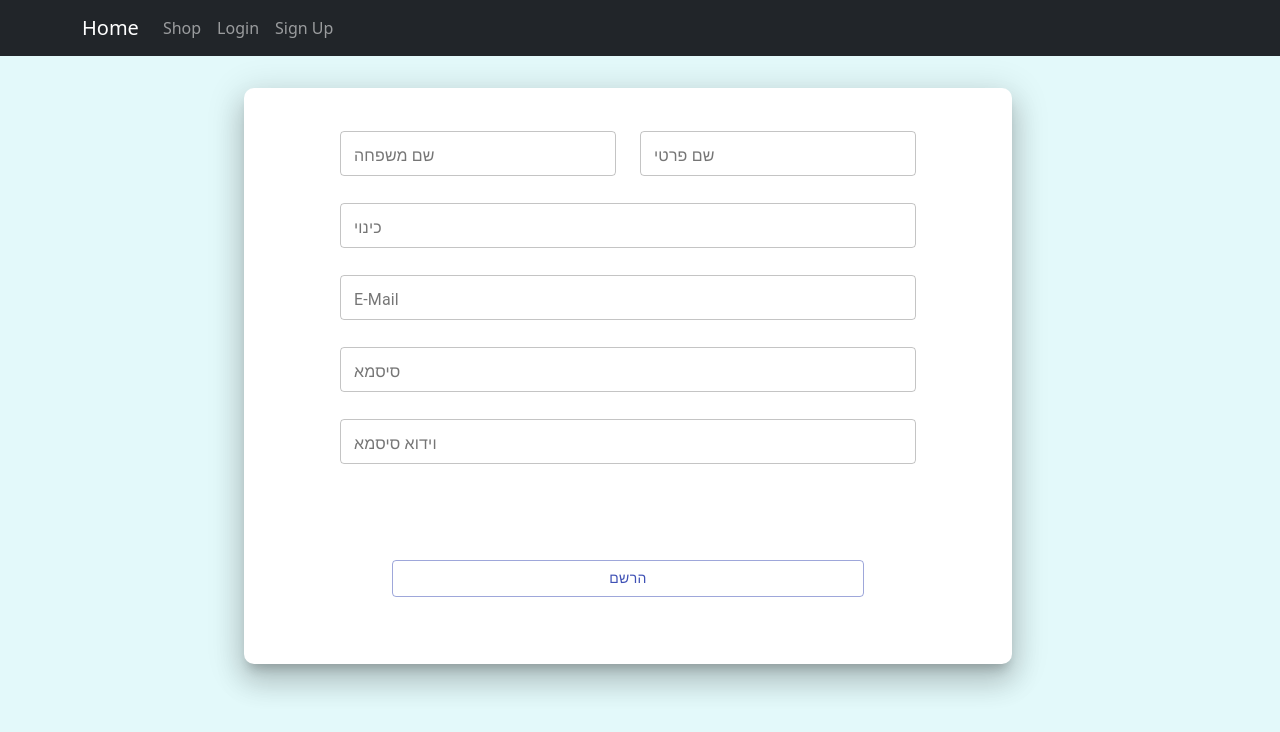
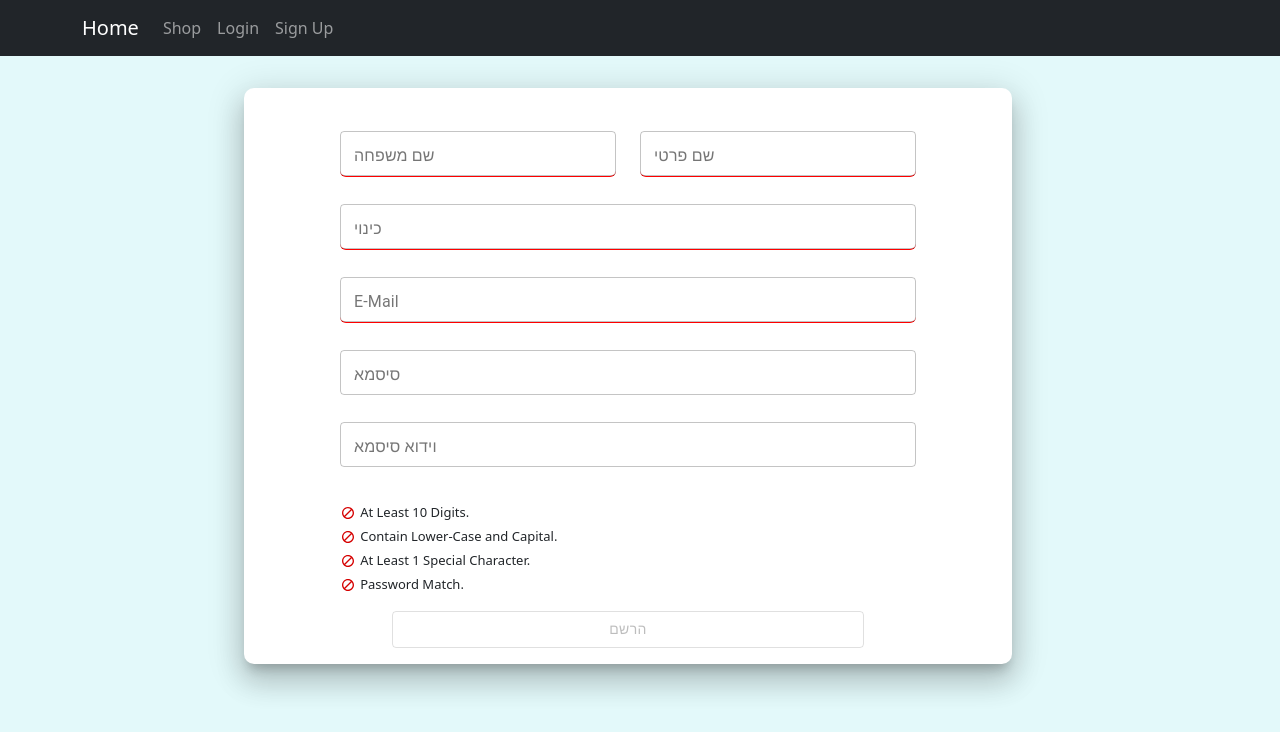
Before and after one commit to TomerHalali/Digital-Store, a React (Create React App) app in the folder UI/: page / in a window 1280 px wide. Shown: the top 732 px of the page. Built offline with nearby package versions, Linux system fonts and the light colour scheme.

Commit message:
fix all input validation registration component

```diff
--- a/UI/package.json
+++ b/UI/package.json
@@ -17,11 +17,13 @@
     "react": "^17.0.2",
     "react-bootstrap": "^2.0.0-beta.6",
     "react-dom": "^17.0.2",
+    "react-icons": "^4.2.0",
     "react-redux": "^7.2.4",
     "react-router-dom": "^5.2.1",
     "react-scripts": "4.0.3",
     "redux-thunk": "^2.3.0",
     "typescript": "^4.4.2",
+    "validator": "^13.6.0",
     "web-vitals": "^1.1.2"
   },
   "scripts": {
@@ -49,6 +51,7 @@
     ]
   },
   "devDependencies": {
-    "@types/react-router-dom": "^5.1.8"
+    "@types/react-router-dom": "^5.1.8",
+    "@types/validator": "^13.6.3"
   }
 }
--- a/UI/src/components/Registration/RegistrationComponent.tsx
+++ b/UI/src/components/Registration/RegistrationComponent.tsx
@@ -1,15 +1,20 @@
-import React, { useState } from 'react';
+import React, { useState, useEffect } from 'react';
 import Box from '@material-ui/core/Box';
 import { Button } from '@material-ui/core';
 import { TextField } from '@material-ui/core';
 import Row from 'react-bootstrap/Row';
 import Col from 'react-bootstrap/Col';
+import validator from 'validator';
+import { FcCheckmark } from 'react-icons/fc'
+import { FcCancel } from 'react-icons/fc'
 import "../Registration/RegistrationStyle.css";
 
 
 const RegistrationComponent = () => {
     const axios = require('axios');
     const [userRegister, setUserRegister] = useState(false);
+
+    //Input Variables
     const [firstName, setFirstName] = useState("");
     const [lastName, setlastName] = useState("");
     const [username, setUsername] = useState("");
@@ -17,18 +22,120 @@ const RegistrationComponent = () => {
     const [password, setPassword] = useState("");
     const [passwordValid, setPasswordValid] = useState("");
 
+    //Input Styles
+    const [errorBorder, setErrorBorder] = useState({ borderBottom: "1px red solid", borderRadius: "6px" });
+    const [emptyStyle, setEmptyStyle] = useState({});
+
+
+    //validation
+    const [passwordRequierd, setPasswordRequierd] = useState({
+        "numberOfDigits": false,
+        "lowerCapital": false,
+        "special": false,
+        "match": false
+    });
+
+    const [isValid, setIsValid] = useState({
+        "firstName": false,
+        "lastName": false,
+        "username": false,
+        "email": false,
+        "password": false,
+        "passwoedValid": false
+
+    });
+    const [isDisabled, setIsDisabled] = useState(true);
+
+    //Check for disabled Button
+    useEffect(() => {
+        let buttonDisabled = false;
+        for (const value of Object.values(isValid)) {
+            console.log(value);
+            if (!value) {
+                buttonDisabled = true;
+            }
+        }
+        setIsDisabled(buttonDisabled);
+
+    }, [isValid])
+
+    //Cheack For Valid Email
+    useEffect(() => {
+        if (validator.isEmail(email)) {
+            setIsValid({ ...isValid, email: true });
+        } else {
+            setIsValid({ ...isValid, email: false });
+        }
+    }, [email])
+
+    //Cheack For Valid Passowrd
+    useEffect(() => {
+        let isNumberOfDigits = false;
+        let isLowerCapital = false;
+        let isSpecial = false;
+        let isMatch = false;
+
+        if(password){
+            if(password === passwordValid){
+                isMatch = true;
+            }else{
+                isMatch = false;
+            }
+        }
+
+        if (password.length >= 10) {
+            isNumberOfDigits = true;
+        } else {
+            isNumberOfDigits = false;
+        }
+
+        if (/[a-z]/g.test(password) && /[A-Z]/g.test(password)) {
+            isLowerCapital = true;
+        } else {
+            isLowerCapital = false;
+        }
+
+        if (/[\!\@\#\$\%\^\&\*\)\(\+\=\.\<\>\{\}\[\]\:\;\'\"\|\~\`\_\-]/g.test(password)) {
+            isSpecial = true;
+        } else {
+            isSpecial = false;
+        }
+
+        setPasswordRequierd({ ...passwordRequierd, lowerCapital: isLowerCapital, numberOfDigits: isNumberOfDigits, special: isSpecial, match: isMatch });
+
+        if(isSpecial && isLowerCapital && isNumberOfDigits){
+            setIsValid({ ...isValid, password: true });
+        }else{
+            setIsValid({ ...isValid, password: false });
+        }
+
+    }, [password])
+
+    useEffect(() => {
+        if (password) {
+            if (password === passwordValid) {
+                setPasswordRequierd({ ...passwordRequierd, match: true });
+                setIsValid({ ...isValid, passwoedValid: true });
+            } else {
+                setPasswordRequierd({ ...passwordRequierd, match: false });
+                setIsValid({ ...isValid, passwoedValid: false });
+            }
+        }
+    }, [passwordValid])
+
+
+    //Submit Registration
     function applyRegistration() {
-        const firstNameField = document.getElementById("first-name-field");
-        const lastNameField = document.getElementById("last-name-field");
-        const usernameField = document.getElementById("username-field");
-        const emailField = document.getElementById("email-field");
-        const passwordField = document.getElementById("password-field");
-        const passwordValidField = document.getElementById("password-valid-field");
 
-        let isValid = checkValidationInputs(firstNameField, lastNameField, usernameField, emailField, passwordField, passwordValidField);
+        let allFieldsValid = true;
+        for (const value of Object.values(isValid)) {
+            console.log(value);
+            if (!value) {
+                allFieldsValid = false;
+            }
+        }
 
-        if (isValid) {
-
+        if (allFieldsValid) {
             axios({
                 method: 'post',
                 url: "http://localhost:3010/api/v1/postRegistration",
@@ -43,58 +150,10 @@ const RegistrationComponent = () => {
 
                 setFirstName(""); setlastName(""); setUsername(""); setEmail(""); setPassword(""); setPasswordValid(""); setUsername("");
                 setUserRegister(true);
-
-
             })
-
         }
-
-
-
     }
 
-    function checkValidationInputs(firstNameField: any, lastNameField: any, usernameField: any, emailField: any, passwordField: any, passwordValidField: any) {
-        let isValid = true;
-        if (firstName === "") {
-            if (firstNameField) firstNameField.style.borderBottom = "1px solid red";
-            isValid = false;
-        } else {
-            if (firstNameField) firstNameField.style.borderBottom = "";
-        }
-        if (lastName === "") {
-            if (lastNameField) lastNameField.style.borderBottom = "1px solid red";
-            isValid = false;
-        } else {
-            if (lastNameField) lastNameField.style.borderBottom = "";
-        }
-        if (username === "") {
-            if (usernameField) usernameField.style.borderBottom = "1px solid red";
-            isValid = false;
-        } else {
-            if (usernameField) usernameField.style.borderBottom = "";
-        }
-        if (email === "") {
-            if (emailField) emailField.style.borderBottom = "1px solid red";
-            isValid = false;
-        } else {
-            if (emailField) emailField.style.borderBottom = "";
-        }
-        if (password === "") {
-            if (passwordField) passwordField.style.borderBottom = "1px solid red";
-            isValid = false;
-        } else {
-            if (passwordField) passwordField.style.borderBottom = "";
-        }
-        if (passwordValid === "") {
-            if (passwordValidField) passwordValidField.style.borderBottom = "1px solid red";
-            isValid = false;
-        } else {
-            if (passwordValidField) passwordValidField.style.borderBottom = "";
-        }
-
-        return isValid;
-
-    }
 
     return (
         <Box
@@ -104,8 +163,8 @@ const RegistrationComponent = () => {
             className="box-container"
         >
             {userRegister && <Row>
-                <p style={{textAlign:'center'}}>הרשמתך התקבלה בהצלחה למערכת</p>
-                </Row>}
+                <p style={{ textAlign: 'center' }}>הרשמתך התקבלה בהצלחה למערכת</p>
+            </Row>}
             {!userRegister && <form id="registration-form" autoComplete="false">
                 <Row className="row-registration">
                     <Col>
@@ -113,24 +172,30 @@ const RegistrationComponent = () => {
                             <Col>
                                 <TextField
                                     inputProps={{ maxLength: 20, style: { textAlign: 'center' } }}
+                                    style={isValid.lastName ? emptyStyle : errorBorder}
                                     fullWidth={true}
                                     size={'small'}
                                     id="last-name-field"
                                     label="שם משפחה"
                                     variant="outlined"
                                     value={lastName}
+                                    onKeyUp={(e) => { if (lastName === "") { setIsValid({ ...isValid, lastName: false }) } else { setIsValid({ ...isValid, lastName: true }) } }}
+                                    onBlur={(e) => { if (lastName === "") { setIsValid({ ...isValid, lastName: false }) } else { setIsValid({ ...isValid, lastName: true }) } }}
                                     onChange={(e) => { setlastName(e.target.value) }}
                                 />
                             </Col>
                             <Col>
                                 <TextField
                                     inputProps={{ maxLength: 20, style: { textAlign: 'center' } }}
+                                    style={isValid.firstName ? emptyStyle : errorBorder}
                                     fullWidth={true}
                                     size={'small'}
                                     id="first-name-field"
                                     label="שם פרטי"
                                     variant="outlined"
                                     value={firstName}
+                                    onKeyUp={(e) => { if (firstName === "") { setIsValid({ ...isValid, firstName: false }) } else { setIsValid({ ...isValid, firstName: true }) } }}
+                                    onBlur={(e) => { if (firstName === "") { setIsValid({ ...isValid, firstName: false }) } else { setIsValid({ ...isValid, firstName: true }) } }}
                                     onChange={(e) => { setFirstName(e.target.value) }}
                                 />
                             </Col>
@@ -141,12 +206,15 @@ const RegistrationComponent = () => {
                     <Col>
                         <TextField
                             inputProps={{ maxLength: 20, style: { textAlign: 'center' } }}
+                            style={isValid.username ? emptyStyle : errorBorder}
                             fullWidth={true}
                             size={'small'}
                             id="username-field"
                             label="כינוי"
                             variant="outlined"
                             value={username}
+                            onKeyUp={(e) => { if (username === "") { setIsValid({ ...isValid, username: false }) } else { setIsValid({ ...isValid, username: true }) } }}
+                            onBlur={(e) => { if (username === "") { setIsValid({ ...isValid, username: false }) } else { setIsValid({ ...isValid, username: true }) } }}
                             onChange={(e) => { setUsername(e.target.value) }}
                         />
                     </Col>
@@ -155,6 +223,7 @@ const RegistrationComponent = () => {
                     <Col>
                         <TextField
                             inputProps={{ maxLength: 45, style: { textAlign: 'center' } }}
+                            style={isValid.email ? emptyStyle : errorBorder}
                             fullWidth={true}
                             size={'small'}
                             id="email-field"
@@ -194,11 +263,17 @@ const RegistrationComponent = () => {
                     </Col>
                 </Row>
 
-                <Row className="error-row">
+                <Row className="row-registration">
+                    <Row>
+                        <p className="passrowd-validation-row-p">{passwordRequierd.numberOfDigits ? <FcCheckmark /> : <FcCancel />} <span className="text-password-validation"> At Least 10 Digits.</span></p>
+                        <p className="passrowd-validation-row-p">{passwordRequierd.lowerCapital ? <FcCheckmark /> : <FcCancel />} <span className="text-password-validation"> Contain Lower-Case and Capital.</span></p>
+                        <p className="passrowd-validation-row-p">{passwordRequierd.special ? <FcCheckmark /> : <FcCancel />} <span className="text-password-validation"> At Least 1 Special Character.</span></p>
+                        <p className="passrowd-validation-row-p">{passwordRequierd.match ? <FcCheckmark /> : <FcCancel />} <span className="text-password-validation"> Password Match.</span></p>
+                    </Row>
                 </Row>
 
                 <Row className="registration-row">
-                    <Button onClick={applyRegistration} variant="outlined" color="primary">הרשם</Button>
+                    <Button disabled={isDisabled} onClick={applyRegistration} variant="outlined" color="primary">הרשם</Button>
                 </Row>
             </form>}
 
--- a/UI/src/components/Registration/RegistrationStyle.css
+++ b/UI/src/components/Registration/RegistrationStyle.css
@@ -17,6 +17,11 @@
     padding-left: 10vw;
 }
 
-.error-row{
-    height: 10vh;
+.text-password-validation{
+    font-size: small;
 }
+
+.passrowd-validation-row-p{
+    margin: 0px;
+    padding: 0px;
+}
```
Also changed, not shown: 1 other file (tests, documents, lock files or other folders).
